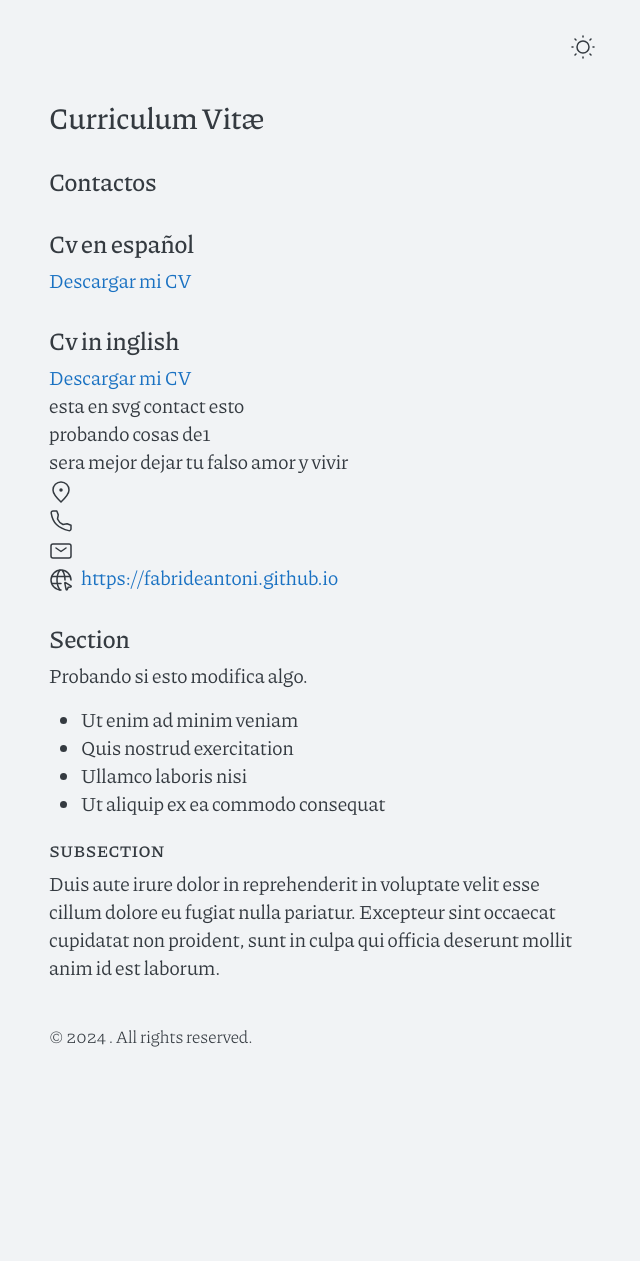
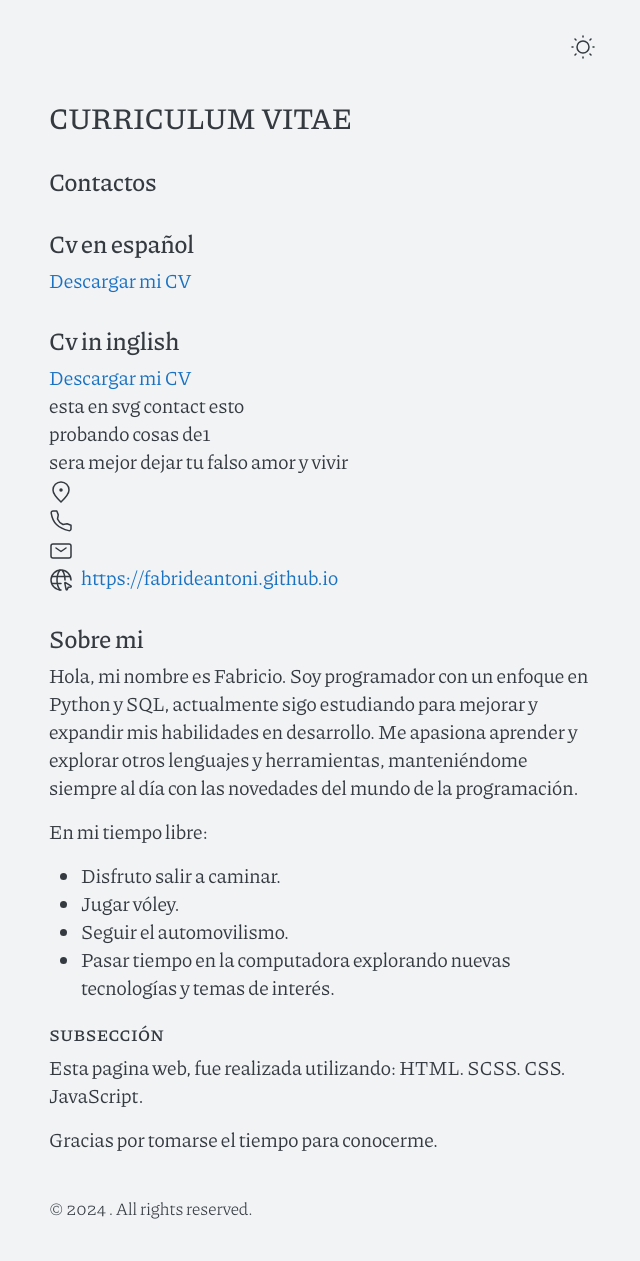
Before and after one commit to fabrideantoni/fabrideantoni.github.io, a Jekyll site: the page built from cv.md, in a window 1280 px wide. Shown: the whole page, without its empty margins (318-958 px from the left). Built offline with Jekyll 4.4.1, drawn with Linux system fonts in a browser that asks for light colours; before the commit the page ends 1089 px from its top, so only the background shows below that.

Commit message:
Update cv.md

```diff
--- a/cv.md
+++ b/cv.md
@@ -3,19 +3,29 @@ layout: cv
 title: CV
 ---
 
-# Curriculum Vitæ
+# CURRICULUM VITAE
 
 {% include contact.html %}
 
-## Section
+## Sobre mi
 
-Probando si esto modifica algo.
+Hola, mi nombre es Fabricio. Soy programador con un enfoque en Python y SQL,
+actualmente sigo estudiando para mejorar y expandir mis habilidades en desarrollo. Me apasiona aprender
+y explorar otros lenguajes y herramientas, manteniéndome siempre al día con las novedades del mundo de la programación.
 
-* Ut enim ad minim veniam
-* Quis nostrud exercitation
-* Ullamco laboris nisi
-* Ut aliquip ex ea commodo consequat
+En mi tiempo libre:
 
-### Subsection
+* Disfruto salir a caminar.
+* Jugar vóley.
+* Seguir el automovilismo.
+* Pasar tiempo en la computadora explorando nuevas tecnologías y temas de interés.
 
-Duis aute irure dolor in reprehenderit in voluptate velit esse cillum dolore eu fugiat nulla pariatur. Excepteur sint occaecat cupidatat non proident, sunt in culpa qui officia deserunt mollit anim id est laborum.
+### Subsección
+
+Esta pagina web, fue realizada utilizando:
+HTML.
+SCSS.
+CSS.
+JavaScript.
+
+Gracias por tomarse el tiempo para conocerme.
```
